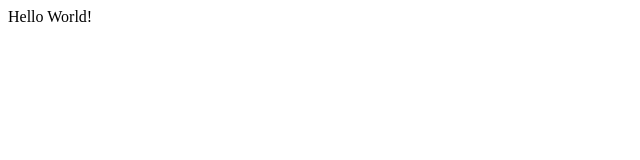
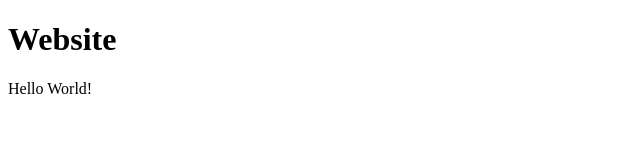
Before and after one commit to z-haopeng/website, a plain HTML site: page index.html in a window 1280 px wide. Shown: the whole page, without its empty margins (0-640 px from the left). Drawn offline with Linux system fonts and the light colour scheme.

Commit message:
Update index.html

```diff
--- a/index.html
+++ b/index.html
@@ -1,7 +1,7 @@
 <!DOCTYPE html>
 <html>
   <head>
-    <title>Website</title>
+    <h1>Website</h1>
   </head>
   <body>
     <script>
```
